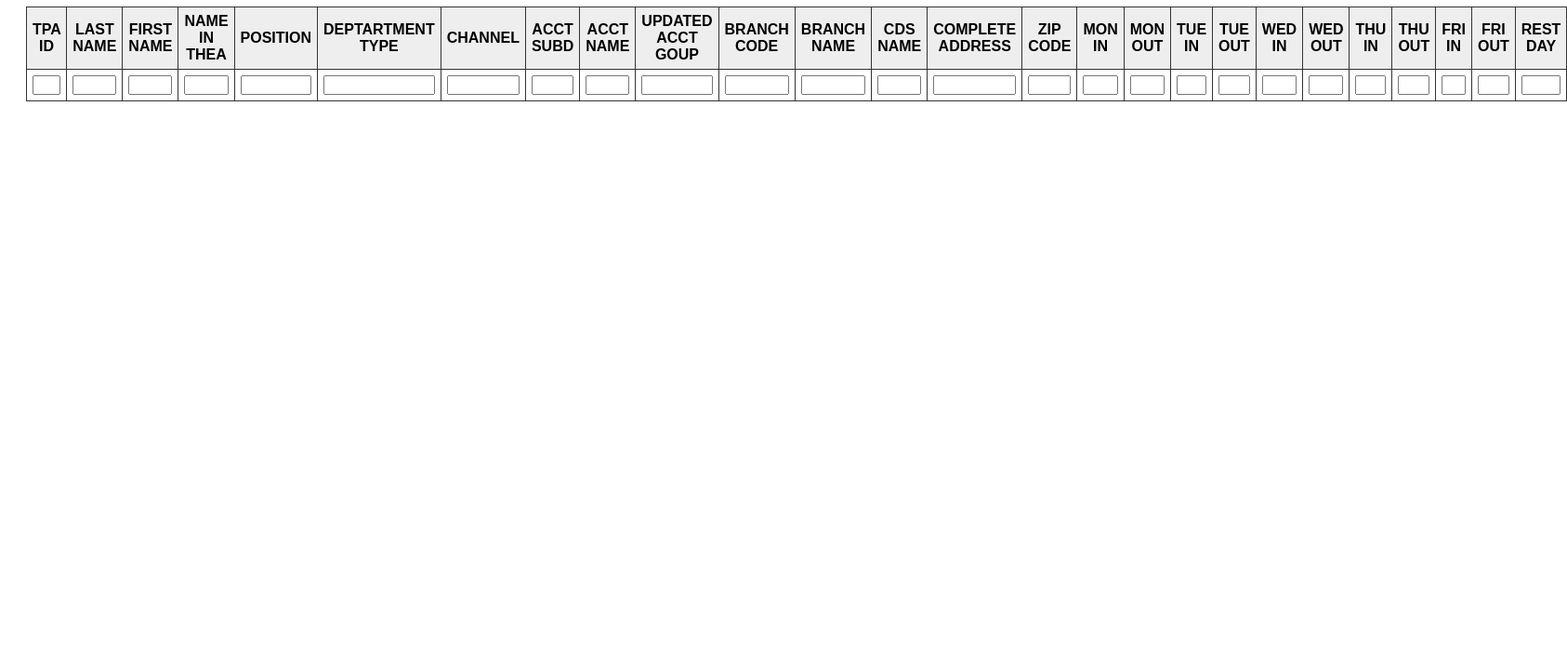
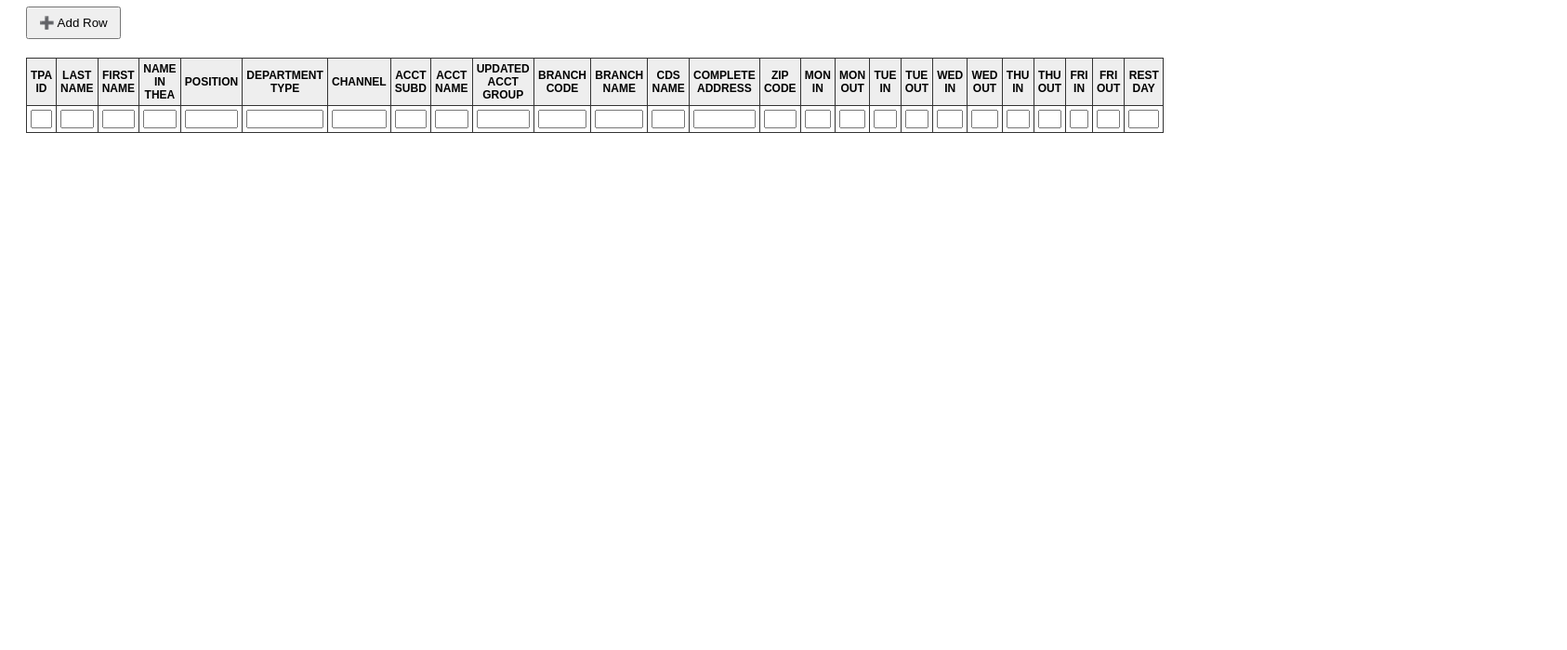
Before and after one commit to dnhjd-gthb/manpower-system, a website: page index.html in a window 1280 px wide. Shown: the part 101-800 px from the top of the page at 93% size, 1686 px wide, since content can reach past the window. Drawn offline with Linux system fonts and the light colour scheme.

Commit message:
Update index.html

```diff
--- a/index.html
+++ b/index.html
@@ -11,10 +11,12 @@
     table {
       border-collapse: collapse;
       width: 100%;
+      margin-top: 10px;
+      font-size: 12px;
     }
     th, td {
       border: 1px solid #333;
-      padding: 6px;
+      padding: 4px;
       text-align: center;
     }
     th {
@@ -23,12 +25,19 @@
     input {
       width: 100%;
       box-sizing: border-box;
+      font-size: 12px;
+    }
+    button {
+      padding: 8px 12px;
+      margin-bottom: 10px;
     }
   </style>
 </head>
 <body>
 
 <h1>Manpower Database</h1>
+
+<button onclick="addRow()">➕ Add Row</button>
 
 <table>
   <thead>
@@ -38,11 +47,11 @@
       <th>FIRST NAME</th>
       <th>NAME IN THEA</th>
       <th>POSITION</th>
-      <th>DEPTARTMENT TYPE</th>
+      <th>DEPARTMENT TYPE</th>
       <th>CHANNEL</th>
       <th>ACCT SUBD</th>
       <th>ACCT NAME</th>
-      <th>UPDATED ACCT GOUP</th>
+      <th>UPDATED ACCT GROUP</th>
       <th>BRANCH CODE</th>
       <th>BRANCH NAME</th>
       <th>CDS NAME</th>
@@ -61,41 +70,32 @@
       <th>REST DAY</th>
     </tr>
   </thead>
-  <tbody>
-    <tr>
-      <td><input></td>
-      <td><input></td>
-      <td><input></td>
-      <td><input></td>
-      <td><input></td>
-      <td><input></td>
-      <td><input></td>
-      <td><input></td>
-      <td><input></td>
-      <td><input></td>
-      <td><input></td>
-      <td><input></td>
-      <td><input></td>
-      <td><input></td>
-      <td><input></td>
-      <td><input></td>
-      <td><input></td>
-      <td><input></td>
-      <td><input></td>
-      <td><input></td>
-      <td><input></td>
-      <td><input></td>
-      <td><input></td>
-      <td><input></td>
-      <td><input></td>
-      <td><input></td>
-    </tr>
+
+  <tbody id="tableBody">
+    <!-- rows will be added here -->
   </tbody>
 </table>
 
-<p>
+<script>
+const columnCount = 26;
 
-</p>
+function addRow() {
+  const tbody = document.getElementById("tableBody");
+  const tr = document.createElement("tr");
+
+  for (let i = 0; i < columnCount; i++) {
+    const td = document.createElement("td");
+    const input = document.createElement("input");
+    td.appendChild(input);
+    tr.appendChild(td);
+  }
+
+  tbody.appendChild(tr);
+}
+
+// auto add first row
+addRow();
+</script>
 
 </body>
 </html>
```
